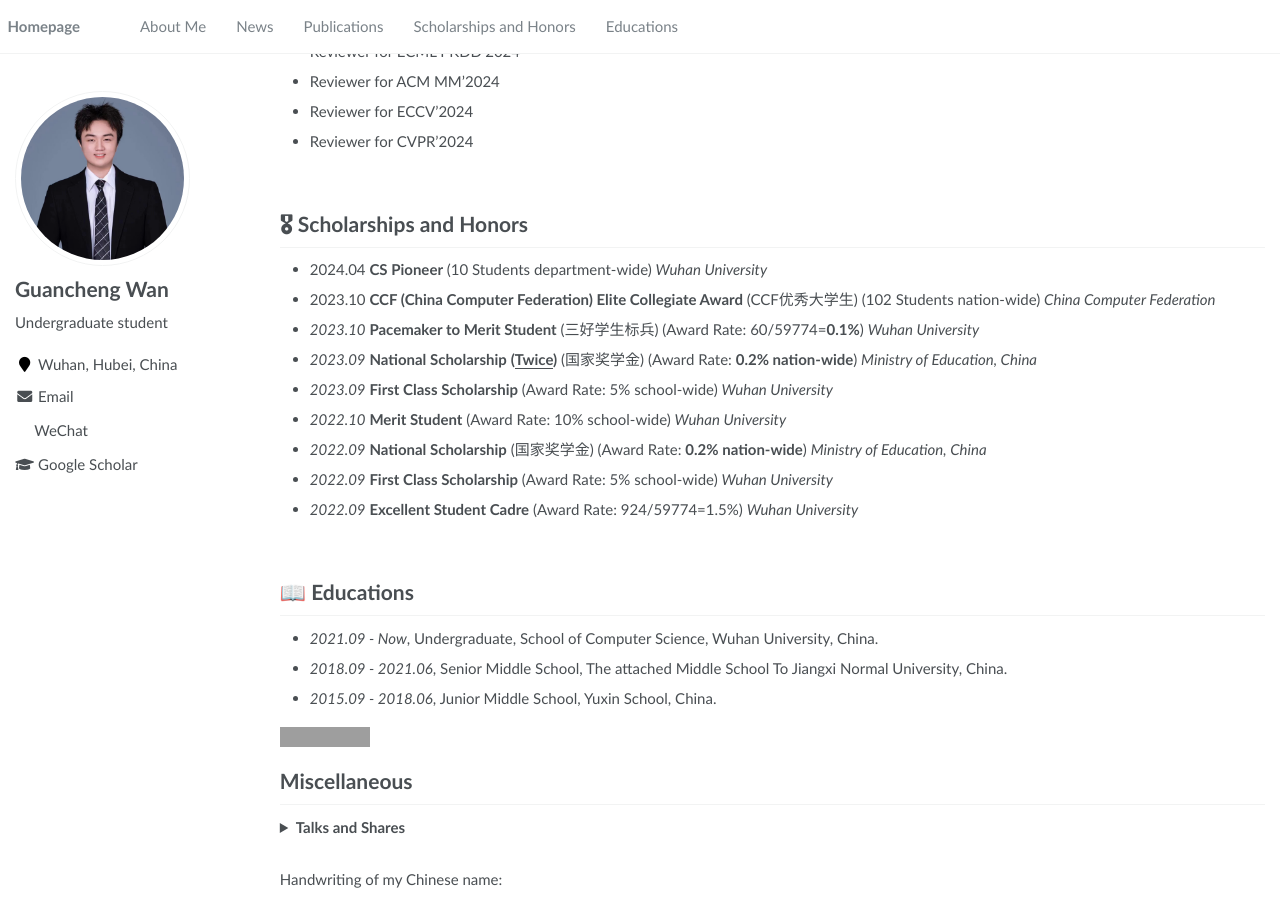
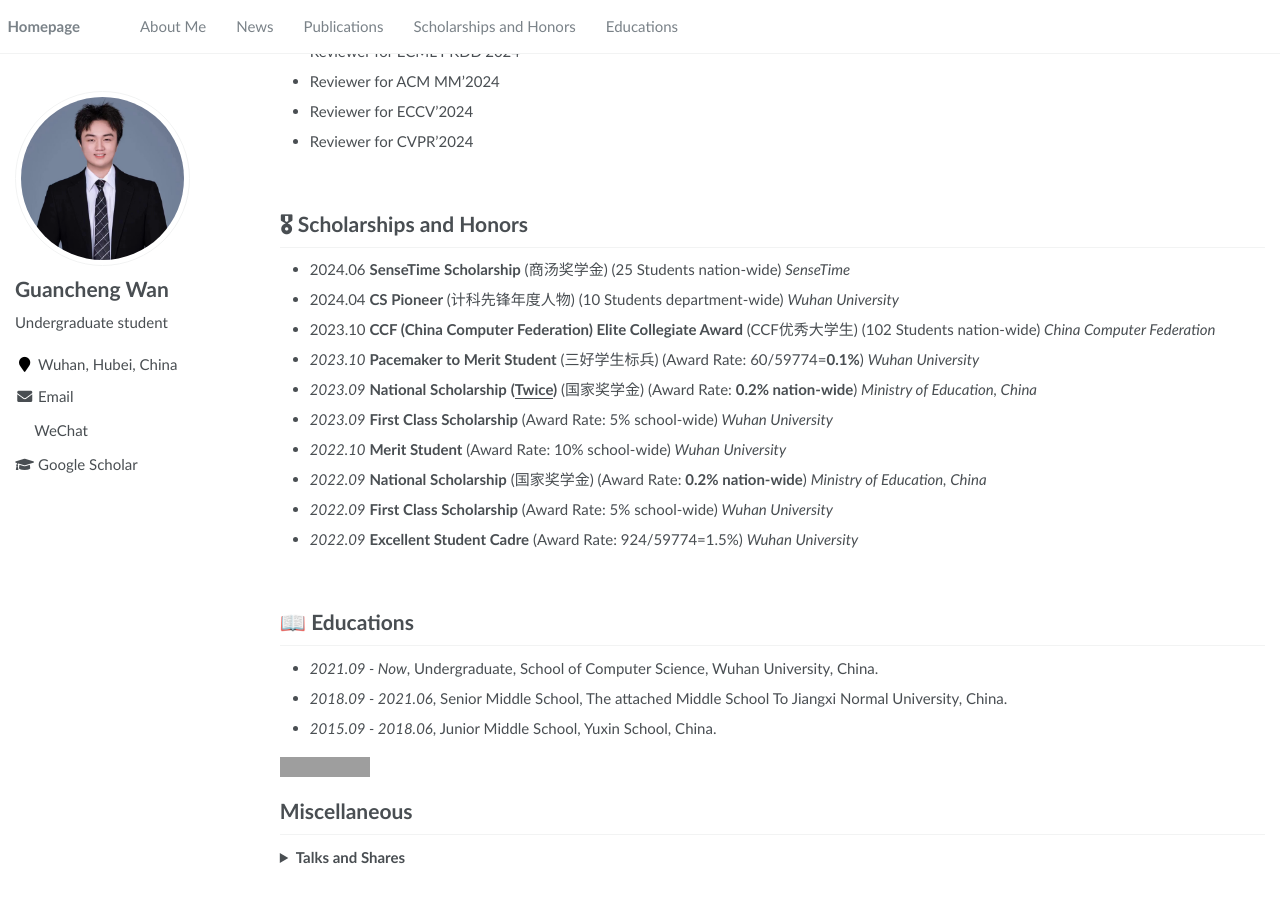
Before and after one commit to SuHui03/guanchengWan.github.io, a Jekyll site: the page built from _pages/about.md, in a window 1280 px wide and 900 px high, scrolled down 2036 px. Built offline with Jekyll 4.4.1, drawn with Linux system fonts in a browser that asks for light colours; grey boxes are pictures that could not be loaded.

Commit message:
Update about.md

```diff
--- a/_pages/about.md
+++ b/_pages/about.md
@@ -175,7 +175,9 @@ hspace="10" wspace="20" src="../images/flsurvey.png">
 
 # 🎖 Scholarships and Honors
 
-- 2024.04 **CS Pioneer** (10 Students department-wide) *Wuhan University*
+- 2024.06 **SenseTime Scholarship** (商汤奖学金) (25 Students nation-wide) *SenseTime*
+
+- 2024.04 **CS Pioneer** (计科先锋年度人物) (10 Students department-wide)  *Wuhan University*
 
 - 2023.10 **CCF (China Computer Federation) Elite Collegiate Award** (CCF优秀大学生) (102 Students nation-wide) *China Computer Federation*
 
```
